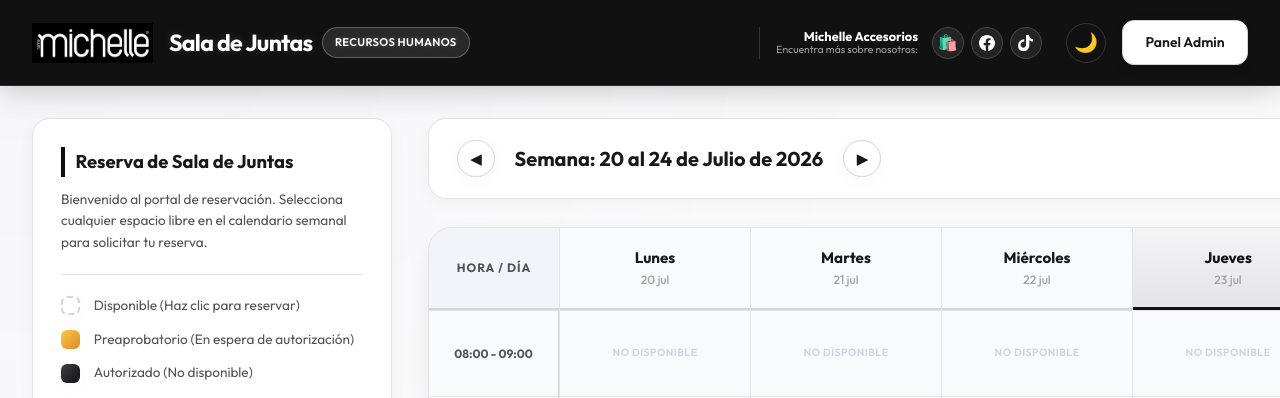
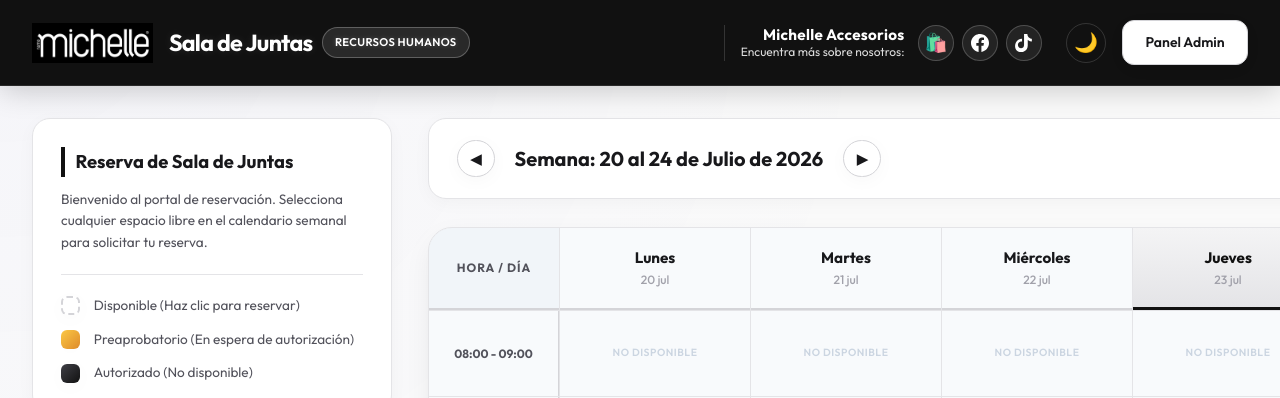
Before and after one commit to respaldosmichelle2022-ui/reservacion-sala-juntas, a Flask app: page / in a window 1280 px wide; the page is wider, and only the part inside the window is pictured. Shown: the top 398 px of that part. Run offline with Flask 3, Linux system fonts and the light colour scheme; data that the repository does not hold is empty.

Commit message:
Aumentar tamano y contraste de los enlaces sociales en la cabecera

```diff
--- a/static/css/style.css
+++ b/static/css/style.css
@@ -1203,32 +1203,33 @@ body, header, aside, section, main, div, input, select, textarea, button, table,
 }
 
 .header-social-title {
-    font-size: 0.8rem;
+    font-size: 0.95rem;
     font-weight: 700;
     color: #ffffff;
     line-height: 1.2;
+    letter-spacing: 0.02em;
 }
 
 .header-social-desc {
-    font-size: 0.65rem;
-    color: rgba(255, 255, 255, 0.6);
+    font-size: 0.75rem;
+    color: rgba(255, 255, 255, 0.85);
     line-height: 1.2;
 }
 
 .header-social-links {
     display: flex;
-    gap: 0.45rem;
+    gap: 0.5rem;
 }
 
 .header-social-item {
     display: flex;
     align-items: center;
     justify-content: center;
-    width: 32px;
-    height: 32px;
+    width: 36px;
+    height: 36px;
     border-radius: 50%;
     background-color: rgba(255, 255, 255, 0.08);
-    border: 1px solid rgba(255, 255, 255, 0.15);
+    border: 1px solid rgba(255, 255, 255, 0.2);
     color: #ffffff;
     text-decoration: none;
     transition: var(--transition-smooth);
@@ -1259,12 +1260,12 @@ body, header, aside, section, main, div, input, select, textarea, button, table,
 }
 
 .header-social-item svg {
-    width: 16px;
-    height: 16px;
+    width: 18px;
+    height: 18px;
 }
 
 .header-social-item span {
-    font-size: 1rem;
+    font-size: 1.15rem;
     display: flex;
     align-items: center;
     justify-content: center;
```
